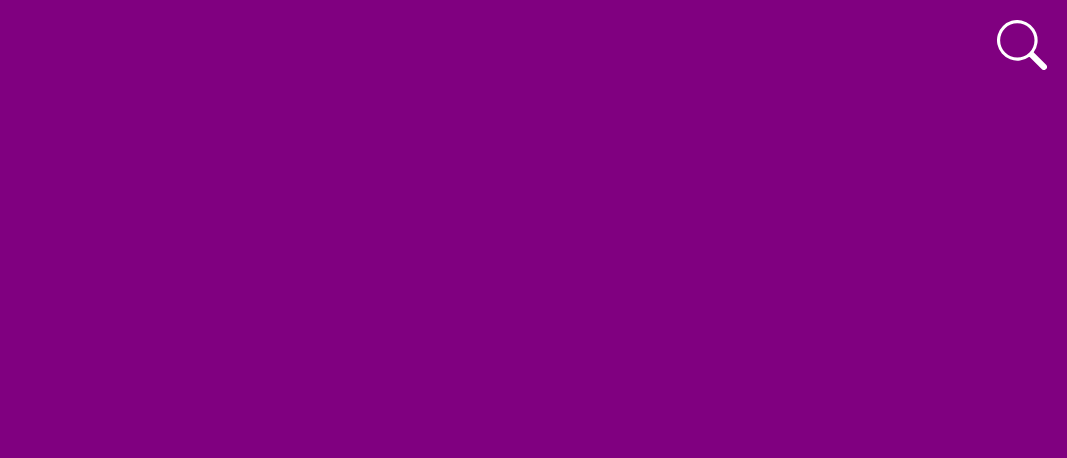
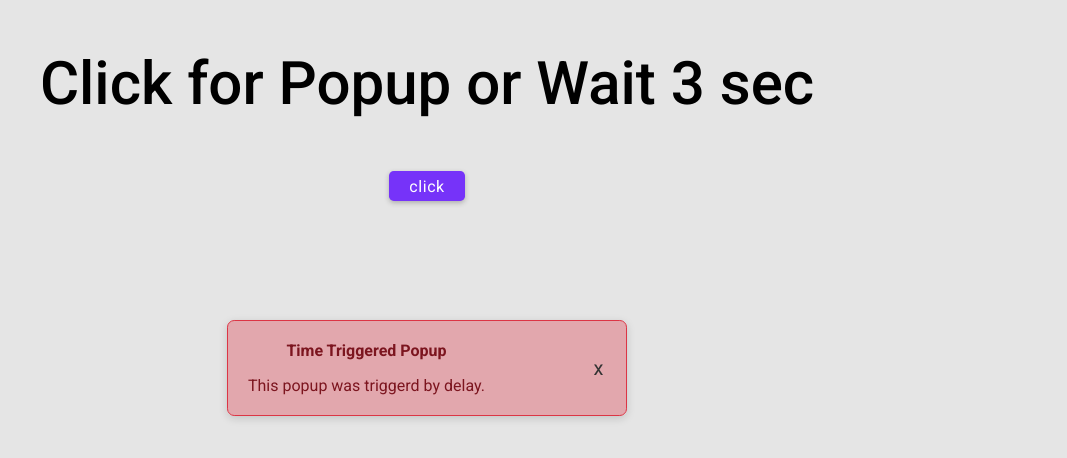
Before and after one commit to takazo3/30React-Practice, a React (Create React App) app: page / in a window 1280 px wide. Shown: the top 458 px of the page, without its empty margins (213-1280 px from the left). Built offline with nearby package versions, Linux system fonts and the light colour scheme.

Commit message:
11Popup required fix

```diff
--- a/src/App.js
+++ b/src/App.js
@@ -9,6 +9,7 @@ import LightDarkMode from './Projects/07-light-dark-mode/LightDarkMode';
 import SlideToUnlock from './Projects/08-slide-to-unlock/SlideToUnlock';
 import SliderApp from './Projects/09-slider-app/SliderApp';
 import HiddenSearchBarApp from './Projects/10-hidden-search-bar/HiddenSearchBarApp';
+import MagicPopupApp from './Projects/11-magic-popup-app/MagicPopupApp';
 
 
 
@@ -24,7 +25,8 @@ function App() {
       {/* <LightDarkMode /> */}
       {/* <SlideToUnlock /> */}
       {/* <SliderApp /> */}
-      <HiddenSearchBarApp />
+      {/* <HiddenSearchBarApp /> */}
+      <MagicPopupApp />
     </div>
   );
 }
--- /dev/null
+++ b/src/Projects/11-magic-popup-app/MagicPopupApp.jsx
@@ -0,0 +1,55 @@
+import React, { useState, useEffect } from 'react'
+import Popup from '../components/PopupComponent'
+import Title from '../components/Title'
+import Button from '../components/Button'
+
+export default function MagicPopupApp() {
+
+  const [trigger, setTrigger] = useState(false);
+  const [timeTrigger, setTimeTrigger] = useState(false);
+  const [timeTriggerWarnig, setTimeTriggerWarning] = useState(false);
+  const [disable, setDisable] = useState(false);
+
+
+  const triggerPopup = () => {
+    setTrigger(true);
+  }
+
+  useEffect(() => {
+    setTimeout(() => {
+      setTimeTrigger(true);
+    }, 3000);
+    setTimeout(() => {
+      setTimeTriggerWarning(true);
+    }, 8000);
+  }, []);
+
+  return (
+    <div className="text-center">
+      <Title text="Click for Popup or Wait 3 sec" />
+      <Button disable={disable} btnClass={"btn btn-primary"}  text={"click"} onClick={triggerPopup} />
+
+
+      <Popup
+        type={"alert-info"}
+        title={"Triggered Popup"}
+        text={"This popup was triggerd by a button."}
+        handleClose={setTrigger}
+        trigger={trigger} />
+
+      <Popup
+        type={"alert-danger"}
+        title={"Time Triggered Popup"}
+        text={"This popup was triggerd by delay."}
+        handleClose={setTimeTrigger}
+        trigger={timeTrigger}
+      />
+      <Popup
+        type={"alert-warning"}
+        title={"Time Triggered Popup"}
+        text={"This popup was triggerd by delay."}
+        handleClose={setTimeTriggerWarning}
+        trigger={timeTriggerWarnig} />
+    </div>
+  )
+}
--- /dev/null
+++ b/src/Projects/components/PopupComponent.jsx
@@ -0,0 +1,43 @@
+import React, { useState, useEffect } from 'react'
+import Button from './Button'
+
+export default function Popup({ type, title, text, handleClose, trigger}) {
+  const popupContainer = {
+    position: 'absolute',
+    top: '0',
+    width: '100vw',
+    height: '100vh',
+    background: 'rgba(0, 0, 0, 0.1)',
+    zIndex: "-1",
+    // display: 'flex',
+    // justifyContent: 'center',
+    textAlign: 'left',
+  }
+
+  const popStyle = {
+    position: 'relative',
+    margin: "40vh auto",
+    zIndex: "1",
+  }
+
+  // const handleClose = () => {
+
+
+  // }
+
+  // let times= "&times;"
+  return trigger && (
+    <div style={popupContainer}>
+      <div className={`${type} text-left`} style={popStyle}>
+        <div className="alert-close">
+          <div className="d-flex flex-column">
+            <h4 className="mb-1">{title && title}</h4>
+            <p>{text && text}</p>
+          </div>
+          <Button btnClass={"btn-close"} text={"x"} onClick={()=>handleClose(false)} />
+        </div>
+
+      </div>
+    </div>
+  )
+}
```
